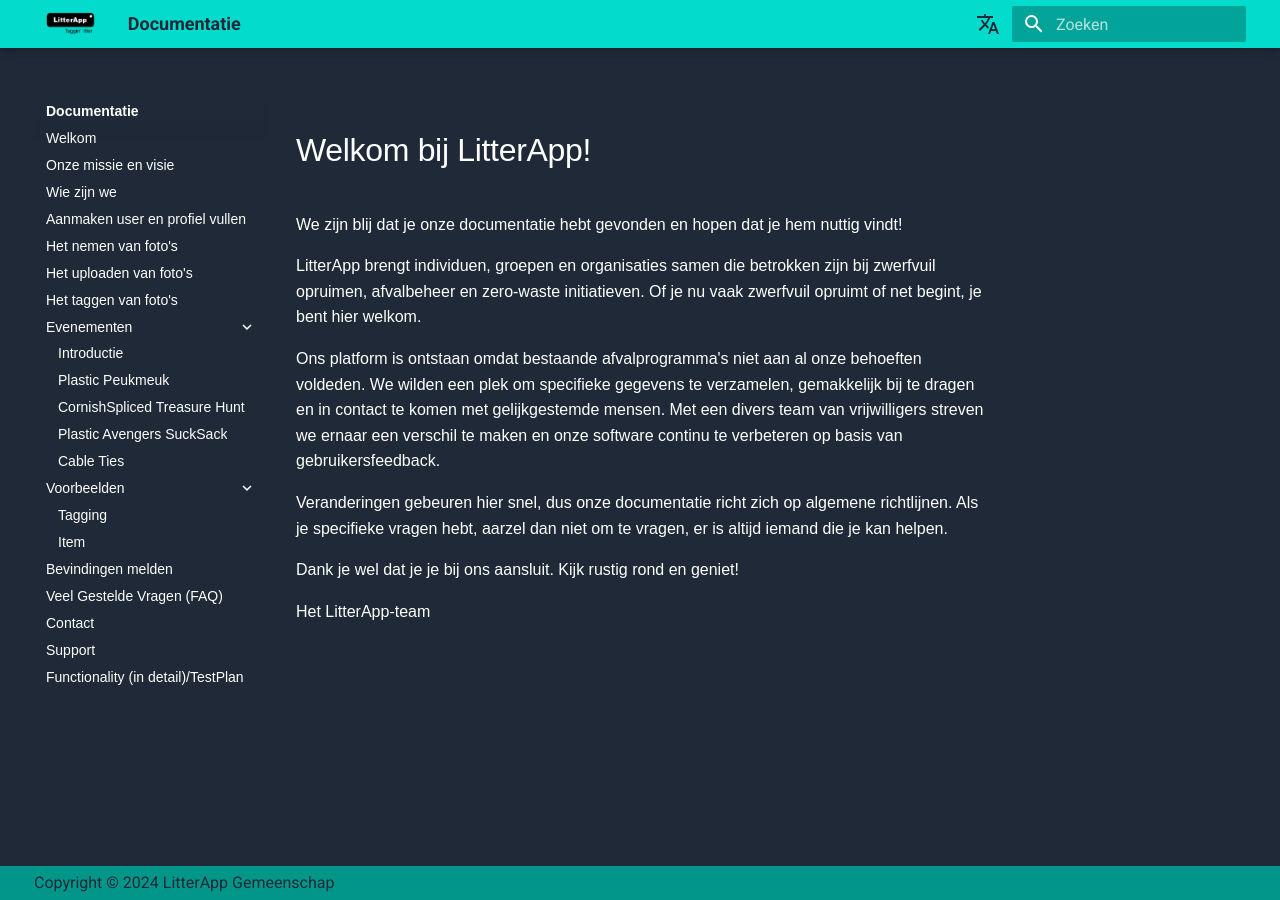
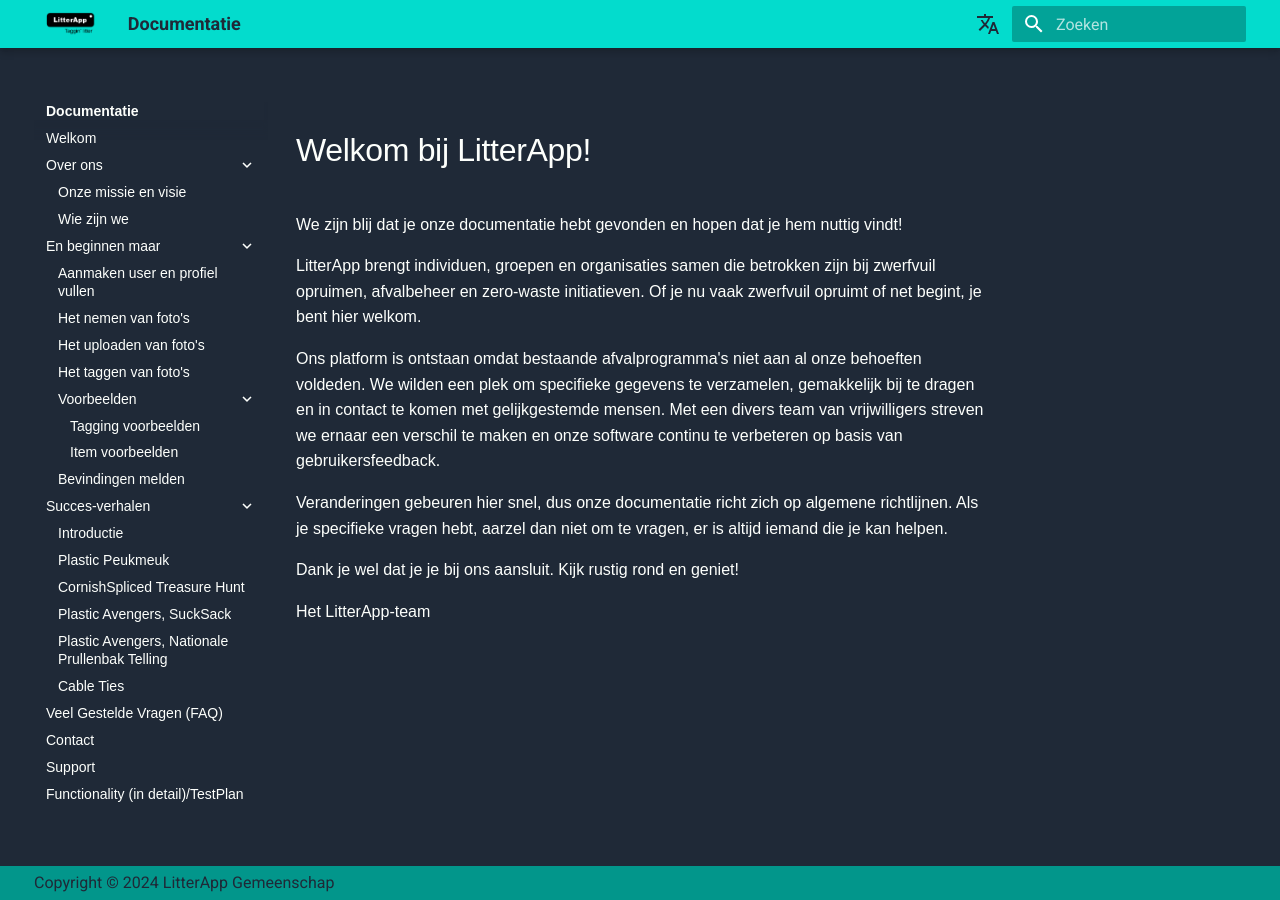
Before and after one commit to phummelen/littertagger-docs, an MkDocs documentation site: the page built from documentation/docs/nl/index.md, in a window 1280 px wide. Built offline with MkDocs 1.6.1 and Material for MkDocs 9.7.7, drawn with Linux system fonts in a browser that asks for light colours; comment, search, counter and statistics services are not loaded.

Commit message:
Update mkdocs.yml

```diff
--- a/documentation/config/nl/mkdocs.yml
+++ b/documentation/config/nl/mkdocs.yml
@@ -46,22 +46,25 @@ plugins:
 
 nav:
 - Welkom: index.md
-- Onze missie en visie: 05_Mission-Vision.md
-- Wie zijn we: 08_Who-Are-We.md
-- Aanmaken user en profiel vullen: 10_Profile.md
-- Het nemen van foto's: 20_Taking-Pictures.md
-- Het uploaden van foto's: 30_Uploading-Pictures.md
-- Het taggen van foto's: 40_Tagging-Pictures.md
-- Evenementen:
+- Over ons:
+    - Onze missie en visie: 05_Mission-Vision.md
+    - Wie zijn we: 08_Who-Are-We.md
+- En beginnen maar:
+    - Aanmaken user en profiel vullen: 10_Profile.md
+    - Het nemen van foto's: 20_Taking-Pictures.md
+    - Het uploaden van foto's: 30_Uploading-Pictures.md
+    - Het taggen van foto's: 40_Tagging-Pictures.md
+    - Voorbeelden:
+      - Tagging voorbeelden: 90_Tagging-Examples.md
+      - Item voorbeelden: 92_Item-Examples.md
+    - Bevindingen melden: 90_Issues.md
+- Succes-verhalen:
     - Introductie: 50_Events.md
     - Plastic Peukmeuk: 50_PeukMeuk.md
     - CornishSpliced Treasure Hunt: 50_TreasureHunt.md
-    - Plastic Avengers SuckSack: 50_SuckSack.md
+    - Plastic Avengers, SuckSack: 50_SuckSack.md
+    - Plastic Avengers, Nationale Prullenbak Telling: 50_NPT.md
     - Cable Ties: 50_tiewraps-in-Steenwijk.md
-- Voorbeelden:
-    - Tagging: 90_Tagging-Examples.md
-    - Item: 92_Item-Examples.md
-- Bevindingen melden: 90_Issues.md
 - Veel Gestelde Vragen (FAQ): 90_Faq.md
 - Contact: 90_Contact.md
 - Support: 95_Support.md
```
